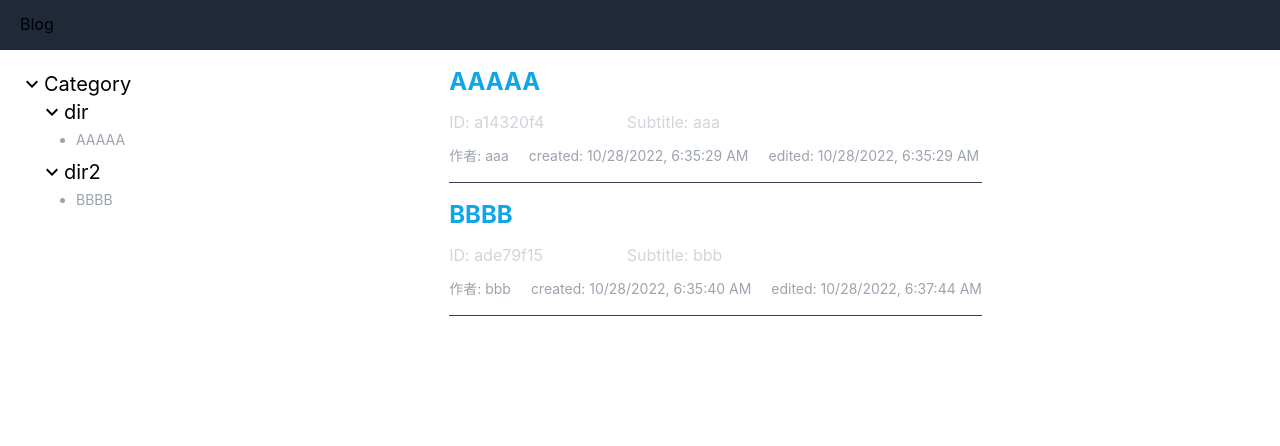
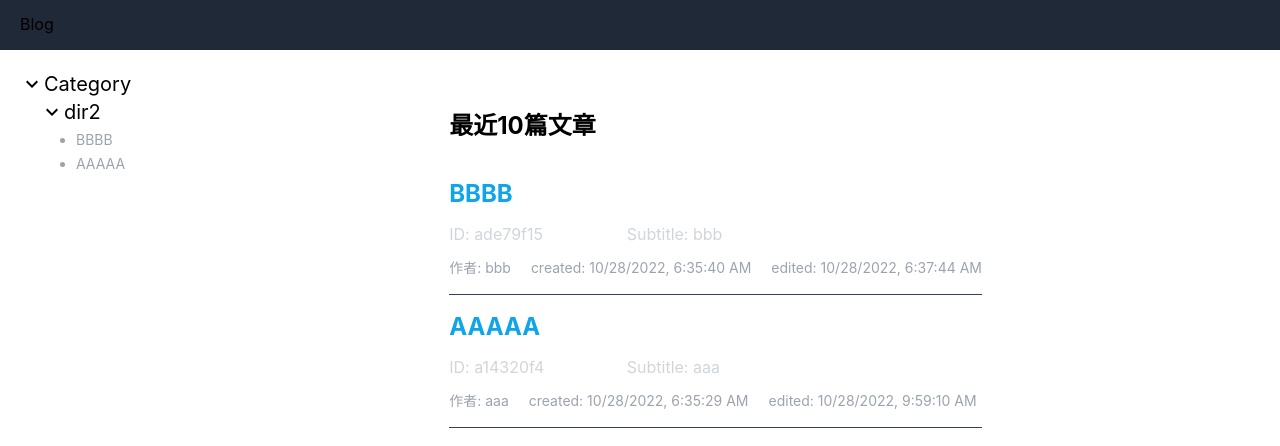
Before and after one commit to neverEndy/neverendy-home, a Next.js app: page /Blog in a window 1280 px wide. Shown: the top 446 px of the page. Built offline with nearby package versions, Linux system fonts and the light colour scheme.

Commit message:
feat: update blog page

```diff
--- a/pages/Blog/index.module.scss
+++ b/pages/Blog/index.module.scss
@@ -6,6 +6,14 @@
   // @apply ;
 }
 
+.MainView {
+  @apply max-w-3xl mx-auto my-10;
+}
+
+.Title {
+  @apply text-2xl font-bold my-5;
+}
+
 .BlogList {
-  @apply max-w-3xl mx-auto;
+  // @apply max-w-3xl mx-auto;
 }
--- a/pages/Blog/index.tsx
+++ b/pages/Blog/index.tsx
@@ -12,11 +12,15 @@ interface IBlog {
 
 const Blog = ({ blogDict }: IBlog) => {
   const blogs = useMemo(() => Object.values(blogDict).map(blog => ({ ...blog, disabledActions: true })), [blogDict])
+  const newestBlogs = blogs.sort((a, b) => a.editDate < b.editDate ? -1 : 1).slice(0, 10)
 
   return (
     <main className={style.Root}>
       <BlogCategory className={style.BlogCategory} blogs={blogs}/>
-      <BlogList className={style.BlogList} values={blogs}/>
+      <div className={style.MainView}>
+        <h2 className={style.Title}>最近10篇文章</h2>
+        <BlogList className={style.BlogList} values={newestBlogs}/>
+      </div>
     </main>
   )
 }
--- a/public/blog/map.json
+++ b/public/blog/map.json
@@ -1 +1 @@
-{"a14320f4-bd9f-42f4-82a6-8a38547285d1":{"id":"a14320f4-bd9f-42f4-82a6-8a38547285d1","title":"AAAAA","subtitle":"aaa","author":"aaa","tags":"","category":"/dir","article":{"content":"AAAA","id":"a14320f4-bd9f-42f4-82a6-8a38547285d1"},"createdDate":1666938929782,"editDate":1666938929782},"ade79f15-9cde-41e8-8657-05377041ba34":{"id":"ade79f15-9cde-41e8-8657-05377041ba34","title":"BBBB","subtitle":"bbb","author":"bbb","tags":"BBB","category":"/dir2","article":{"content":"BBBB\n\n![image](/neverendy-home/blog/images/c9250b90-6d79-49d5-9523-a5ccc4b5e61a.png)","id":"ade79f15-9cde-41e8-8657-05377041ba34"},"createdDate":1666938940176,"editDate":1666939064242}}
+{"a14320f4-bd9f-42f4-82a6-8a38547285d1":{"id":"a14320f4-bd9f-42f4-82a6-8a38547285d1","title":"AAAAA","subtitle":"aaa","author":"aaa","tags":"","category":"/dir2","article":{"content":"AAAA","id":"a14320f4-bd9f-42f4-82a6-8a38547285d1"},"createdDate":1666938929782,"editDate":1666951150463},"ade79f15-9cde-41e8-8657-05377041ba34":{"id":"ade79f15-9cde-41e8-8657-05377041ba34","title":"BBBB","subtitle":"bbb","author":"bbb","tags":"BBB","category":"/dir2","article":{"content":"BBBB\n\n![image](/neverendy-home/blog/images/c9250b90-6d79-49d5-9523-a5ccc4b5e61a.png)","id":"ade79f15-9cde-41e8-8657-05377041ba34"},"createdDate":1666938940176,"editDate":1666939064242}}
```
